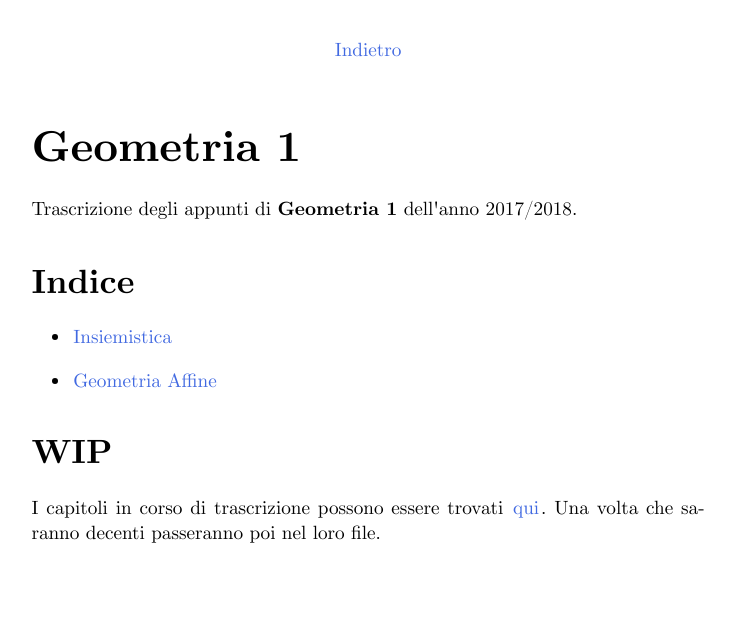
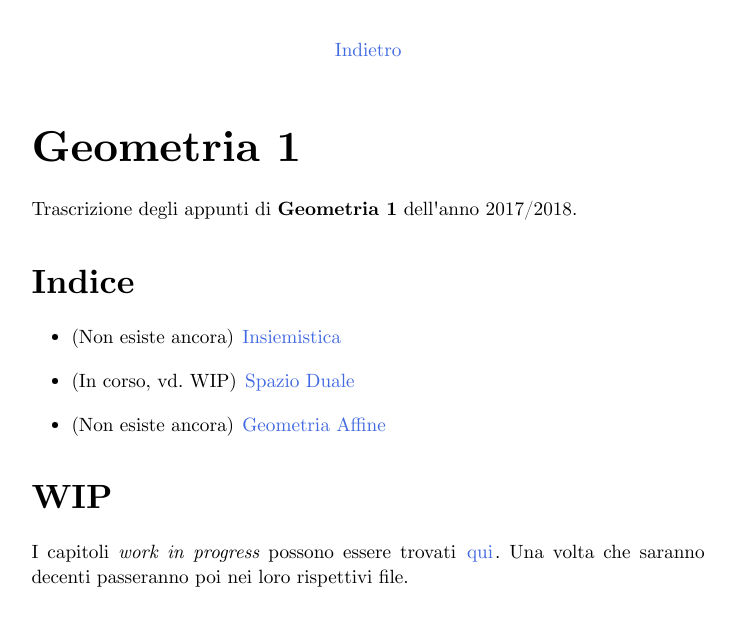
Before and after one commit to aziis98-appunti/aziis98-appunti.github.io, a plain HTML site: page geometria-1/index.html in a window 1280 px wide. Shown: the whole page, without its empty margins (272-1007 px from the left). Drawn offline with nearby package versions, Linux system fonts and the light colour scheme.

Commit message:
Changed build file

```diff
--- a/geometria-1/index.html
+++ b/geometria-1/index.html
@@ -24,11 +24,12 @@
 <p>Trascrizione degli appunti di <strong>Geometria 1</strong> dell&#39;anno 2017/2018.</p>
 <h2 id="indice">Indice</h2>
 <ul>
-<li><a href="./insiemistica.html">Insiemistica</a></li>
-<li><a href="./geometria-affine.html">Geometria Affine</a></li>
+<li>(Non esiste ancora) <a href="./insiemistica.html">Insiemistica</a></li>
+<li>(In corso, vd. WIP) <a href="./spazio-duale.html">Spazio Duale</a></li>
+<li>(Non esiste ancora) <a href="./geometria-affine.html">Geometria Affine</a></li>
 </ul>
 <h2 id="wip">WIP</h2>
-<p>I capitoli in corso di trascrizione possono essere trovati <a href="./wip.html">qui</a>. Una volta che saranno decenti passeranno poi nel loro file.</p>
+<p>I capitoli <em>work in progress</em> possono essere trovati <a href="./wip.html">qui</a>. Una volta che saranno decenti passeranno poi nei loro rispettivi file.</p>
 
 
 	<script
```
